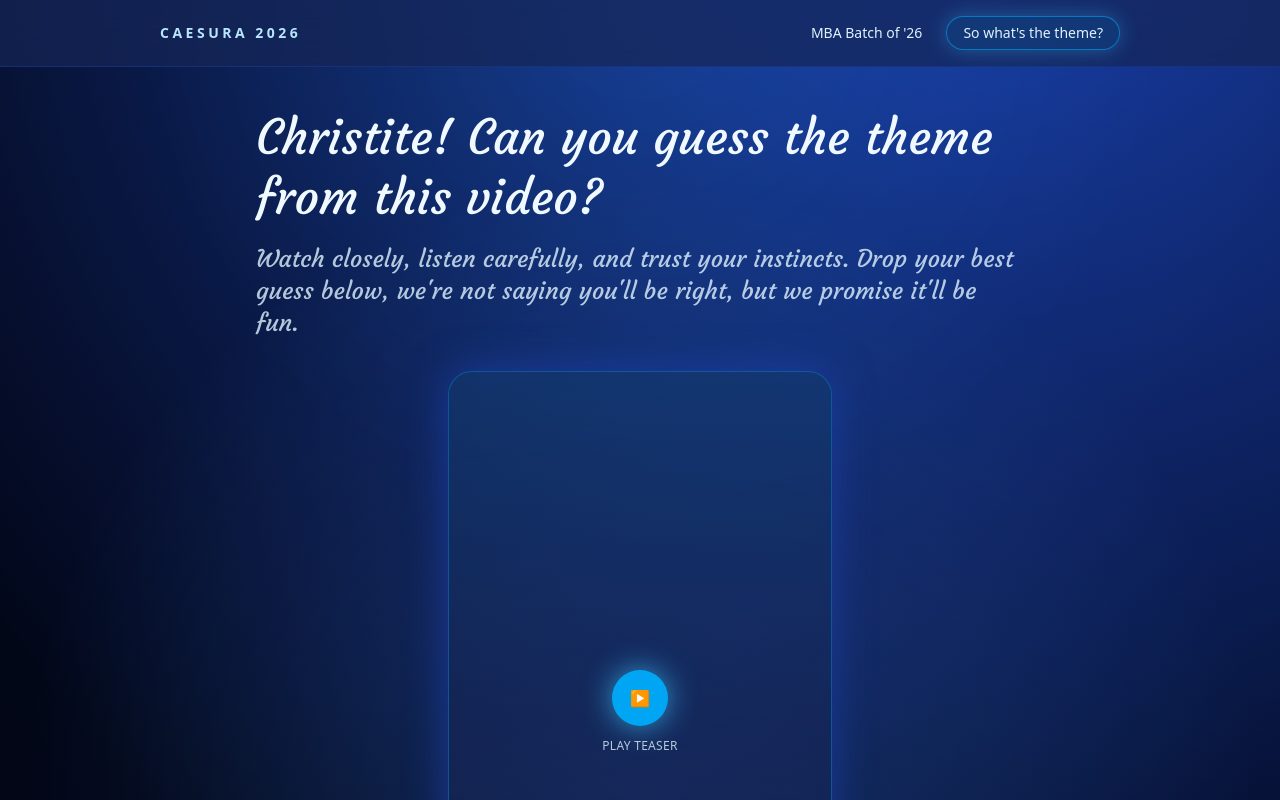
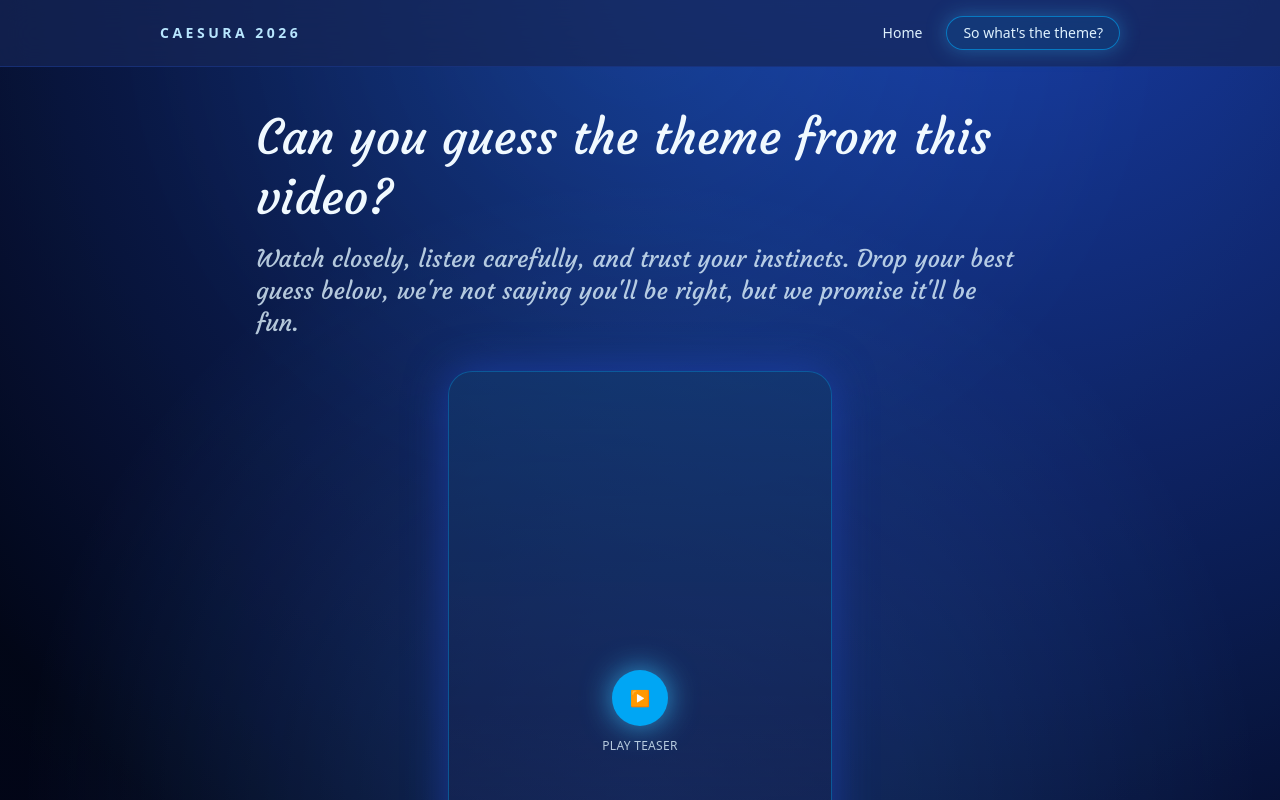
Before and after one commit to AidenCipher/Caesura, a Next.js app: page /theme in a window 1280 px wide. Shown: the top 800 px of the page. Built offline with nearby package versions, Linux system fonts and the light colour scheme.

Commit message:
Update ThemePage title for clarity and change Navbar link text to 'Home'.

```diff
--- a/src/app/theme/page.tsx
+++ b/src/app/theme/page.tsx
@@ -55,7 +55,7 @@ export default function ThemePage() {
       <section className="w-full max-w-3xl space-y-8 text-center sm:text-left">
         <div className="space-y-4">
           <h2 className="font-cursive text-4xl leading-tight text-sky-50 sm:text-5xl">
-            Christite! Can you guess the theme from this video?
+            Can you guess the theme from this video?
           </h2>
           <p className="font-cursive text-xl text-sky-100/80 sm:text-2xl">
             Watch closely, listen carefully, and trust your instincts. Drop
--- a/src/components/Navbar.tsx
+++ b/src/components/Navbar.tsx
@@ -15,7 +15,7 @@ export function Navbar() {
             href="/"
             className="text-sky-100 hover:text-sky-300 transition-colors"
           >
-            MBA Batch of &apos;26
+            Home
           </Link>
           <Link
             href="/theme"
```
